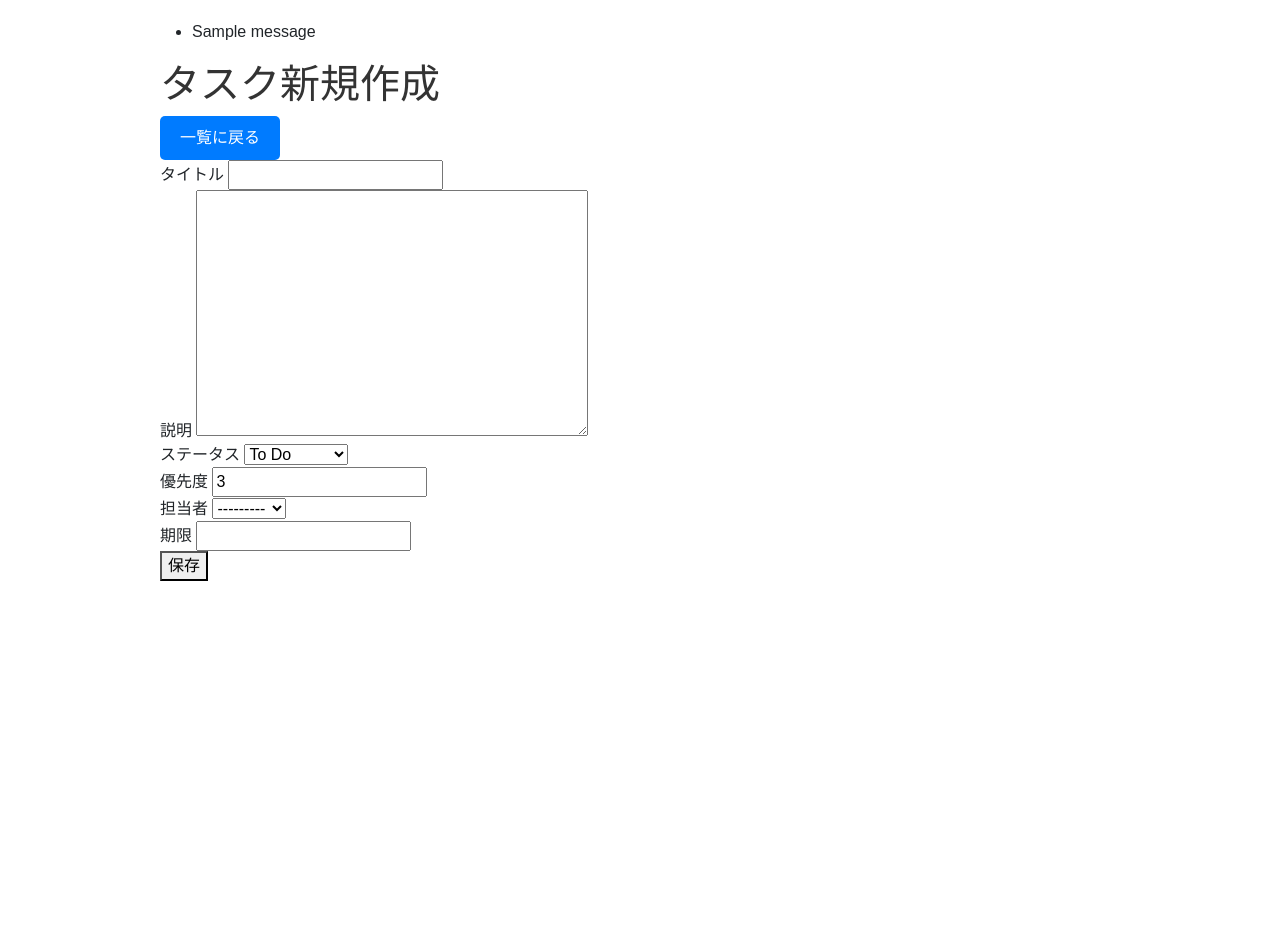
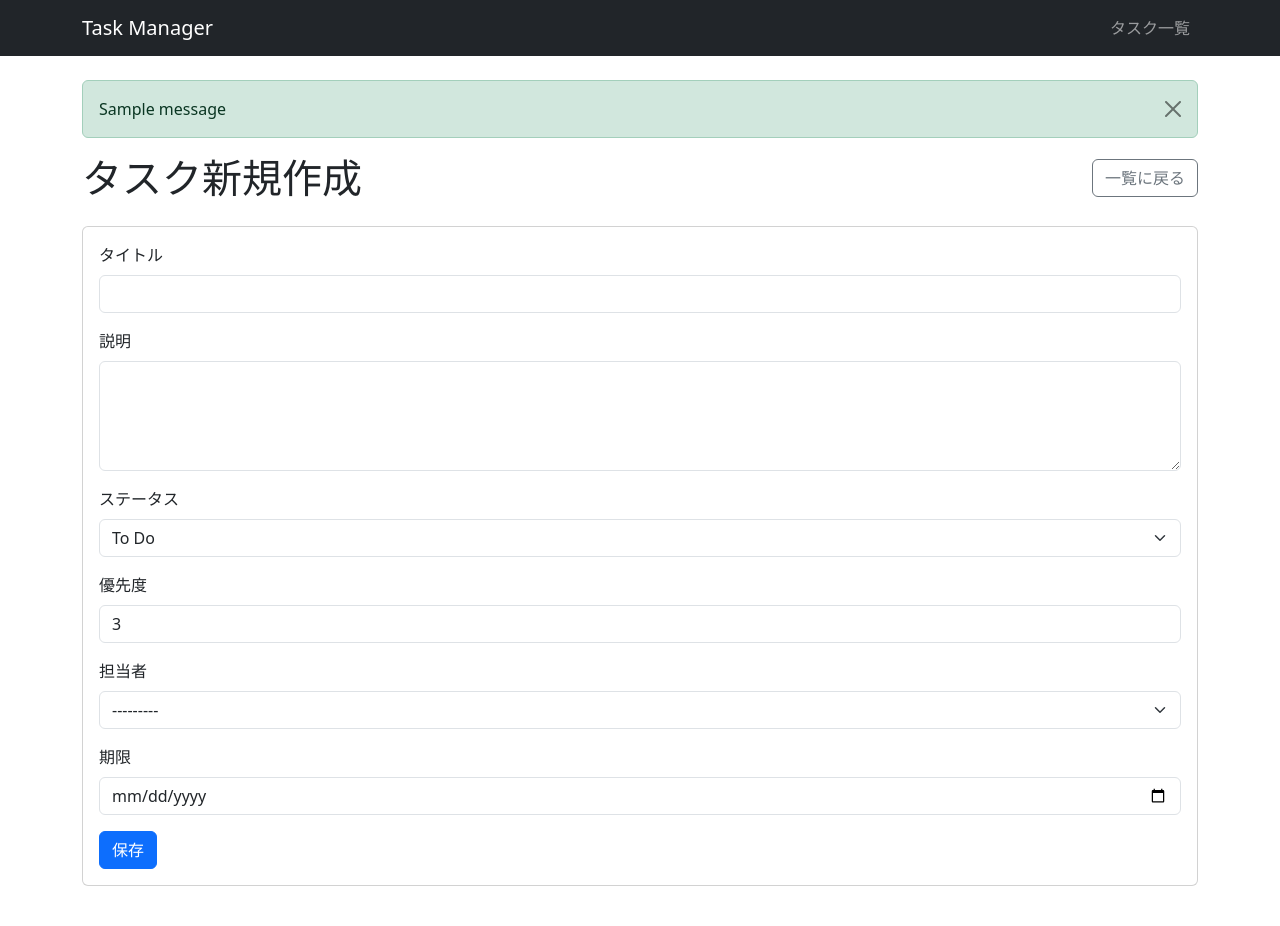
Before and after one commit to yukeippi/django-base, a Django app: page /tasks/new/ in a window 1280 px wide. Before the commit the page ends 581 px from the top, so only its background shows below. Run offline with Django 5.2, Linux system fonts and the light colour scheme; tables that the repository leaves empty hold one stand-in row (values such as "Sample post"); one stand-in notice (Sample message) is shown; some libraries are stand-ins or nearby versions.

Commit message:
Bootstrap 5でUIを整形
ナビバー・カード・バッジ・アラート等のBootstrapコンポーネントを各画面に適用し、
フォームウィジェットにform-control/form-selectクラスを付与。
Bootstrapと衝突する独自CSSは整理し、タスク一覧の行クリックで詳細画面に遷移するようにした。

Co-Authored-By: Claude Sonnet 5 <noreply@anthropic.com>

```diff
--- a/app/forms/task.py
+++ b/app/forms/task.py
@@ -7,3 +7,11 @@ class TaskForm(forms.ModelForm):
     class Meta:
         model = Task
         fields = ['title', 'description', 'status', 'priority', 'assigned_to', 'due_date']
+        widgets = {
+            'title': forms.TextInput(attrs={'class': 'form-control'}),
+            'description': forms.Textarea(attrs={'class': 'form-control', 'rows': 4}),
+            'status': forms.Select(attrs={'class': 'form-select'}),
+            'priority': forms.NumberInput(attrs={'class': 'form-control', 'min': 1, 'max': 5}),
+            'assigned_to': forms.Select(attrs={'class': 'form-select'}),
+            'due_date': forms.DateInput(attrs={'class': 'form-control', 'type': 'date'}),
+        }
--- a/app/templates/app/task/_form.html
+++ b/app/templates/app/task/_form.html
@@ -1,35 +1,37 @@
 <form method="post" id="task-form">
     {% csrf_token %}
-    {{ form.non_field_errors }}
-    <div class="form-field">
-        <label for="{{ form.title.id_for_label }}">タイトル</label>
+    {% if form.non_field_errors %}
+    <div class="alert alert-danger">{{ form.non_field_errors }}</div>
+    {% endif %}
+    <div class="form-field mb-3">
+        <label for="{{ form.title.id_for_label }}" class="form-label">タイトル</label>
         {{ form.title }}
-        {{ form.title.errors }}
+        <div class="text-danger small">{{ form.title.errors }}</div>
     </div>
-    <div class="form-field">
-        <label for="{{ form.description.id_for_label }}">説明</label>
+    <div class="form-field mb-3">
+        <label for="{{ form.description.id_for_label }}" class="form-label">説明</label>
         {{ form.description }}
-        {{ form.description.errors }}
+        <div class="text-danger small">{{ form.description.errors }}</div>
     </div>
-    <div class="form-field">
-        <label for="{{ form.status.id_for_label }}">ステータス</label>
+    <div class="form-field mb-3">
+        <label for="{{ form.status.id_for_label }}" class="form-label">ステータス</label>
         {{ form.status }}
-        {{ form.status.errors }}
+        <div class="text-danger small">{{ form.status.errors }}</div>
     </div>
-    <div class="form-field">
-        <label for="{{ form.priority.id_for_label }}">優先度</label>
+    <div class="form-field mb-3">
+        <label for="{{ form.priority.id_for_label }}" class="form-label">優先度</label>
         {{ form.priority }}
-        {{ form.priority.errors }}
+        <div class="text-danger small">{{ form.priority.errors }}</div>
     </div>
-    <div class="form-field">
-        <label for="{{ form.assigned_to.id_for_label }}">担当者</label>
+    <div class="form-field mb-3">
+        <label for="{{ form.assigned_to.id_for_label }}" class="form-label">担当者</label>
         {{ form.assigned_to }}
-        {{ form.assigned_to.errors }}
+        <div class="text-danger small">{{ form.assigned_to.errors }}</div>
     </div>
-    <div class="form-field">
-        <label for="{{ form.due_date.id_for_label }}">期限</label>
+    <div class="form-field mb-3">
+        <label for="{{ form.due_date.id_for_label }}" class="form-label">期限</label>
         {{ form.due_date }}
-        {{ form.due_date.errors }}
+        <div class="text-danger small">{{ form.due_date.errors }}</div>
     </div>
-    <button type="submit" id="task-form-submit">保存</button>
+    <button type="submit" id="task-form-submit" class="btn btn-primary">保存</button>
 </form>
--- a/app/templates/app/task/new.html
+++ b/app/templates/app/task/new.html
@@ -8,8 +8,14 @@
 {% endblock %}
 
 {% block content %}
-<h1>タスク新規作成</h1>
-<a href="{% url 'app:task_index' %}">一覧に戻る</a>
+<div class="d-flex justify-content-between align-items-center mb-4">
+    <h1 class="mb-0">タスク新規作成</h1>
+    <a href="{% url 'app:task_index' %}" class="btn btn-outline-secondary">一覧に戻る</a>
+</div>
 
-{% include 'app/task/_form.html' %}
+<div class="card">
+    <div class="card-body">
+        {% include 'app/task/_form.html' %}
+    </div>
+</div>
 {% endblock %}
--- a/app/templates/base/base.html
+++ b/app/templates/base/base.html
@@ -10,14 +10,27 @@
     {% block extra_css %}{% endblock %}
 </head>
 <body>
-    {% if messages %}
-    <ul class="messages">
-        {% for message in messages %}
-        <li class="{{ message.tags }}">{{ message.message }}</li>
-        {% endfor %}
-    </ul>
-    {% endif %}
-    {% block content %}{% endblock %}
+    <nav class="navbar navbar-expand-lg navbar-dark bg-dark mb-4">
+        <div class="container">
+            <a class="navbar-brand" href="{% url 'app:index' %}">Task Manager</a>
+            <div class="navbar-nav">
+                <a class="nav-link" href="{% url 'app:task_index' %}">タスク一覧</a>
+            </div>
+        </div>
+    </nav>
+    <div class="container">
+        {% if messages %}
+        <div class="messages">
+            {% for message in messages %}
+            <div class="alert alert-{{ message.tags }} alert-dismissible fade show" role="alert">
+                {{ message.message }}
+                <button type="button" class="btn-close" data-bs-dismiss="alert" aria-label="Close"></button>
+            </div>
+            {% endfor %}
+        </div>
+        {% endif %}
+        {% block content %}{% endblock %}
+    </div>
     <script src="{% static 'vendor/bootstrap/js/bootstrap.bundle.min.js' %}"></script>
     {% block extra_js %}{% endblock %}
 </body>
--- a/static/common.css
+++ b/static/common.css
@@ -1,28 +1,3 @@
 body {
-    font-family: Arial, sans-serif;
-    max-width: 1000px;
-    margin: 0 auto;
-    padding: 20px;
+    padding-bottom: 40px;
 }
-
-h1 {
-    color: #333;
-}
-
-.link-container {
-    margin-top: 20px;
-}
-
-a {
-    display: inline-block;
-    padding: 10px 20px;
-    background-color: #007bff;
-    color: white;
-    text-decoration: none;
-    border-radius: 5px;
-    margin-right: 10px;
-}
-
-a:hover {
-    background-color: #0056b3;
-}
```
Also changed, not shown: app/static/app/task.css (+0 -35 lines), app/templates/app/index.html (+7 -5 lines), app/templates/app/task/delete.html (+11 -6 lines), app/templates/app/task/edit.html (+9 -3 lines), app/templates/app/task/index.html (+21 -7 lines), app/templates/app/task/show.html (+21 -15 lines), config/settings.py (+12 -0 lines).
